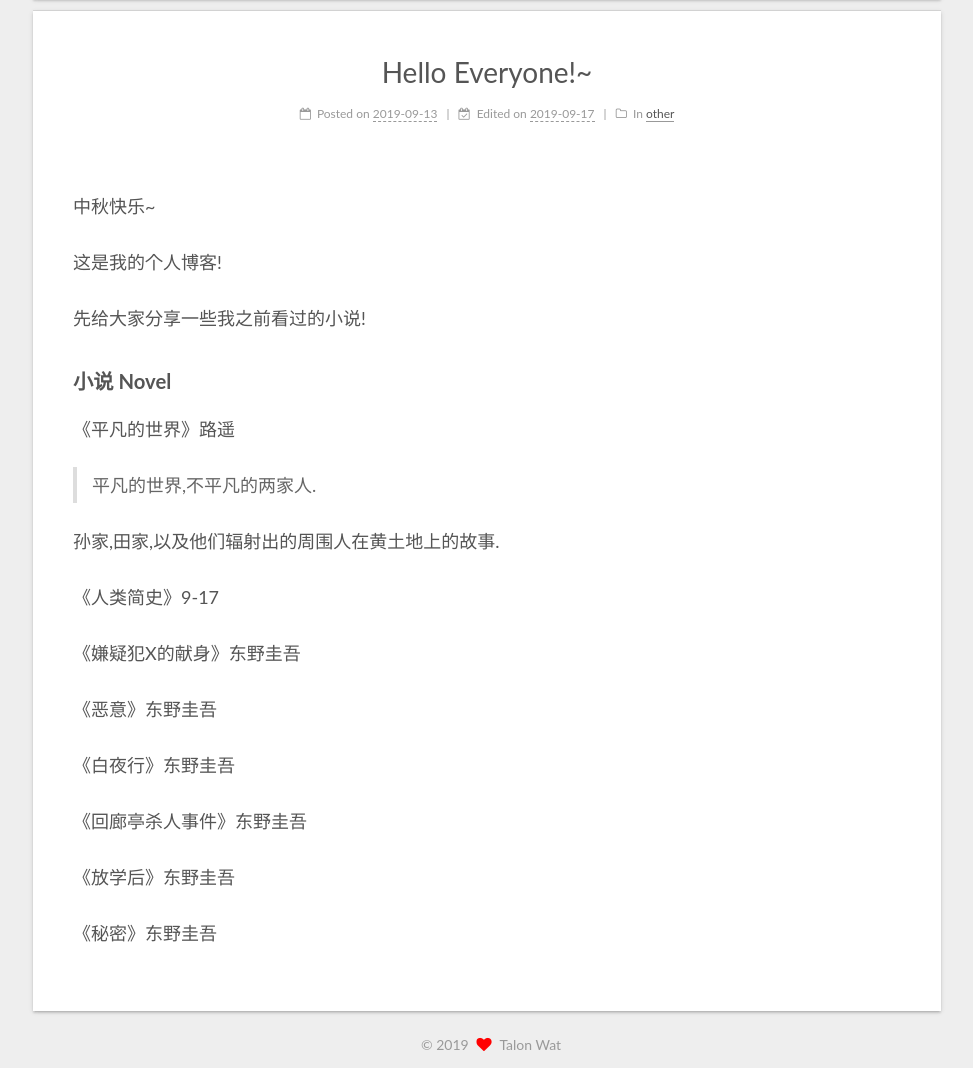
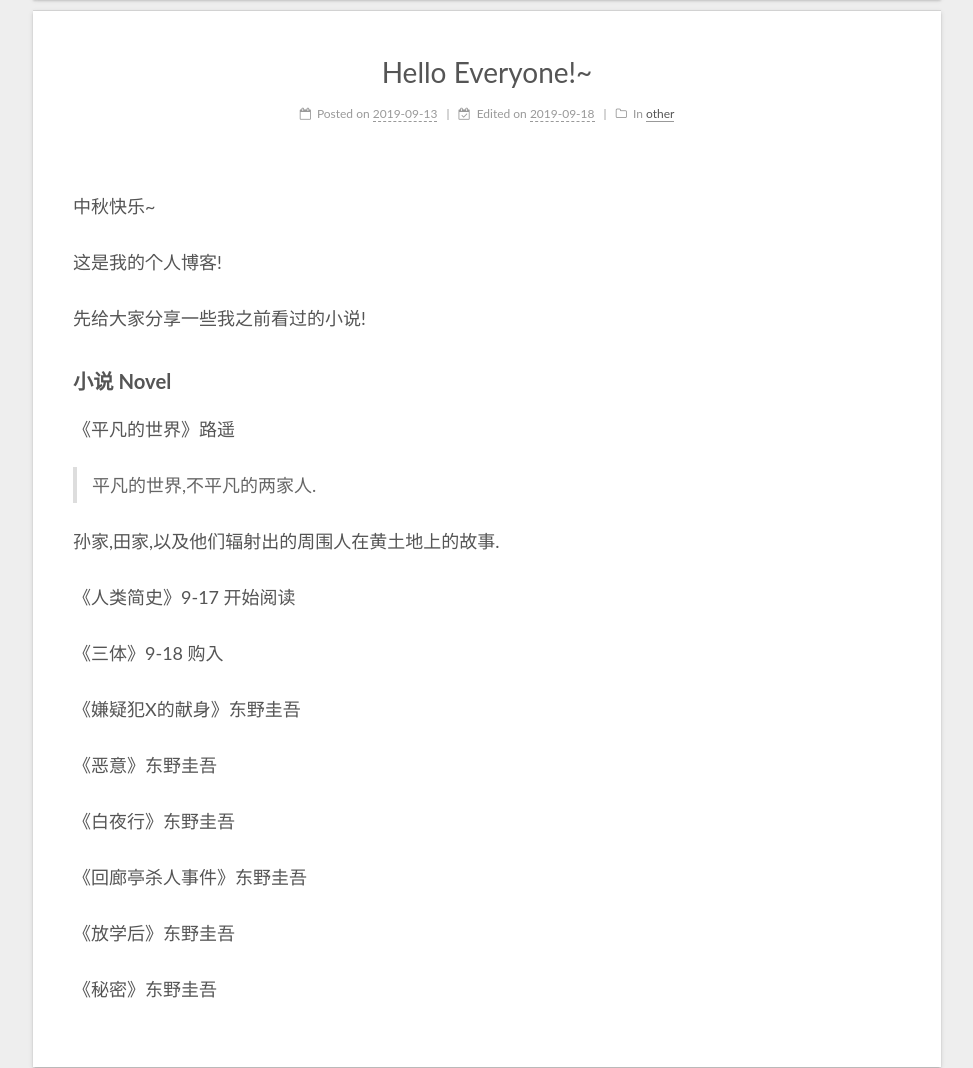
Before and after one commit to TALON-WAT/TALON-WAT.github.io, a plain HTML site: page index.html in a window 1280 px wide. Shown: the part 1311-2379 px from the top of the page, without its empty margins (279-1252 px from the left). Drawn offline with Linux system fonts and the light colour scheme.

Commit message:
Site updated: 2019-09-18 22:54:57

```diff
--- a/index.html
+++ b/index.html
@@ -485,7 +485,7 @@
                   <i class="fa fa-calendar-check-o"></i>
                 </span>
                 <span class="post-meta-item-text">Edited on</span>
-                <time title="Modified: 2019-09-17 23:10:46" itemprop="dateModified" datetime="2019-09-17T23:10:46+08:00">2019-09-17</time>
+                <time title="Modified: 2019-09-18 22:53:54" itemprop="dateModified" datetime="2019-09-18T22:53:54+08:00">2019-09-18</time>
               </span>
 
 
@@ -522,7 +522,8 @@
 <p>平凡的世界,不平凡的两家人.</p>
 </blockquote>
 <p>孙家,田家,以及他们辐射出的周围人在黄土地上的故事.</p>
-<p>《人类简史》9-17</p>
+<p>《人类简史》9-17 开始阅读</p>
+<p>《三体》9-18 购入</p>
 <p>《嫌疑犯X的献身》东野圭吾</p>
 <p>《恶意》东野圭吾</p>
 <p>《白夜行》东野圭吾</p>
--- a/search.xml
+++ b/search.xml
@@ -19,7 +19,7 @@
   <entry>
     <title><![CDATA[Hello Everyone!~]]></title>
     <url>%2F2019%2F09%2F13%2Fhello-hexo%2F</url>
-    <content type="text"><![CDATA[中秋快乐~ 这是我的个人博客! 先给大家分享一些我之前看过的小说! 小说 Novel《平凡的世界》路遥 平凡的世界,不平凡的两家人. 孙家,田家,以及他们辐射出的周围人在黄土地上的故事. 《人类简史》9-17 《嫌疑犯X的献身》东野圭吾 《恶意》东野圭吾 《白夜行》东野圭吾 《回廊亭杀人事件》东野圭吾 《放学后》东野圭吾 《秘密》东野圭吾]]></content>
+    <content type="text"><![CDATA[中秋快乐~ 这是我的个人博客! 先给大家分享一些我之前看过的小说! 小说 Novel《平凡的世界》路遥 平凡的世界,不平凡的两家人. 孙家,田家,以及他们辐射出的周围人在黄土地上的故事. 《人类简史》9-17 开始阅读 《三体》9-18 购入 《嫌疑犯X的献身》东野圭吾 《恶意》东野圭吾 《白夜行》东野圭吾 《回廊亭杀人事件》东野圭吾 《放学后》东野圭吾 《秘密》东野圭吾]]></content>
       <categories>
         <category>other</category>
       </categories>
```
Also changed, not shown: 2019/09/13/hello-hexo/index.html (+7 -6 lines).
